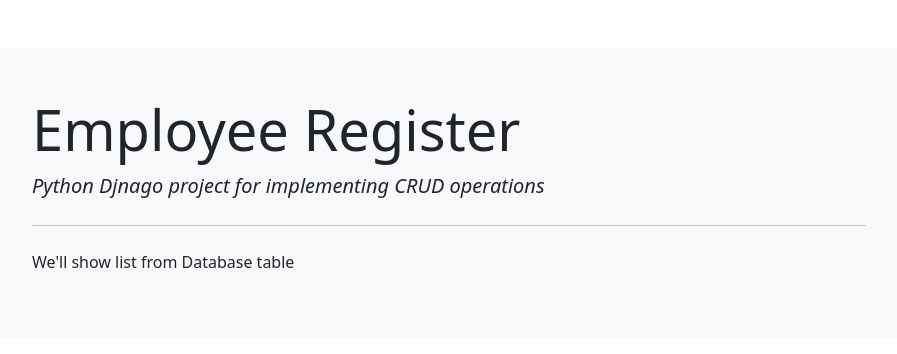
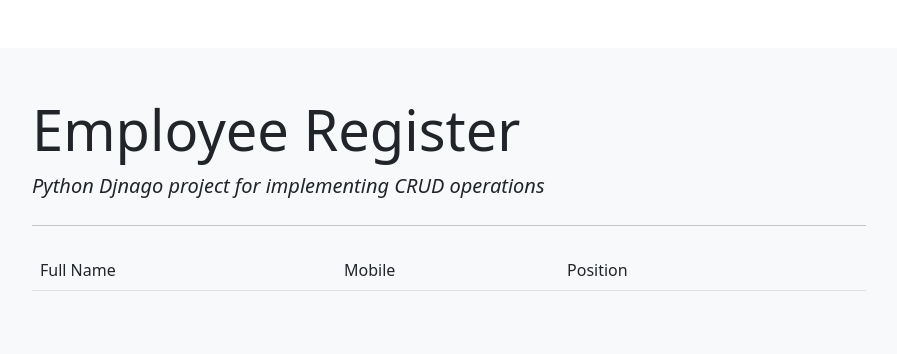
Before and after one commit to dgoceva/UKTC-React-II, a Django app: template employee_project/employee_register/templates/employee_register/employee_list.html in a window 1280 px wide. Shown: the top 354 px of the page, without its empty margins (191-1088 px from the left). Run offline with Django 3.2, Linux system fonts and the light colour scheme; the template is opened without the code that fills it, so the values that code supplies are empty.

Commit message:
create and list added

```diff
--- a/employee_project/employee_register/templates/employee_register/employee_form.html
+++ b/employee_project/employee_register/templates/employee_register/employee_form.html
@@ -14,5 +14,8 @@
             {{ form.position|as_crispy_field }}
         </div>
     </div>
+    <button type="submit" class="btn btn-success">
+        <i class="fas fa-database"></i> Submit
+    </button>
 </form>
 {% endblock %}
--- a/employee_project/employee_register/templates/employee_register/employee_list.html
+++ b/employee_project/employee_register/templates/employee_register/employee_list.html
@@ -1,5 +1,28 @@
 {% extends "employee_register/base.html" %}
 
 {% block content %}
-<p>We'll show list from Database table</p>
+<table class="table table-bordless">
+    <thead class="border-bottom font-weight-bold">
+        <tr>
+            <td>Full Name</td>
+            <td>Mobile</td>
+            <td>Position</td>
+            <td></td>
+        </tr>
+    </thead>
+    <tbody>
+        {% for employee in employee_list %}
+        <tr>
+            <td>{{ employee.fullname }}</td>
+            <td>{{ employee.mobile }}</td>
+            <td>{{ employee.position }}</td>
+            <td>
+                <a href="{% url 'employee_update' employee.id %}" class="btn-text-secondary px-0">
+                    <i class="far fa-edit fa-lg"></i>
+                </a>
+            </td>
+        </tr>
+        {% endfor %}
+    </tbody>
+</table>
 {% endblock %}
--- a/employee_project/employee_register/urls.py
+++ b/employee_project/employee_register/urls.py
@@ -3,6 +3,7 @@
 from . import views
 
 urlpatterns = [
-    path('', views.employee_form),
-    path('list/', views.employee_list),
+    path('', views.employee_form, name='employee_insert'),
+    path('<int:id>/', views.employee_form, name='employee_update'),
+    path('list/', views.employee_list, name='employee_list'),
 ]
```
Also changed, not shown: employee_project/employee_register/views.py (+15 -5 lines).
